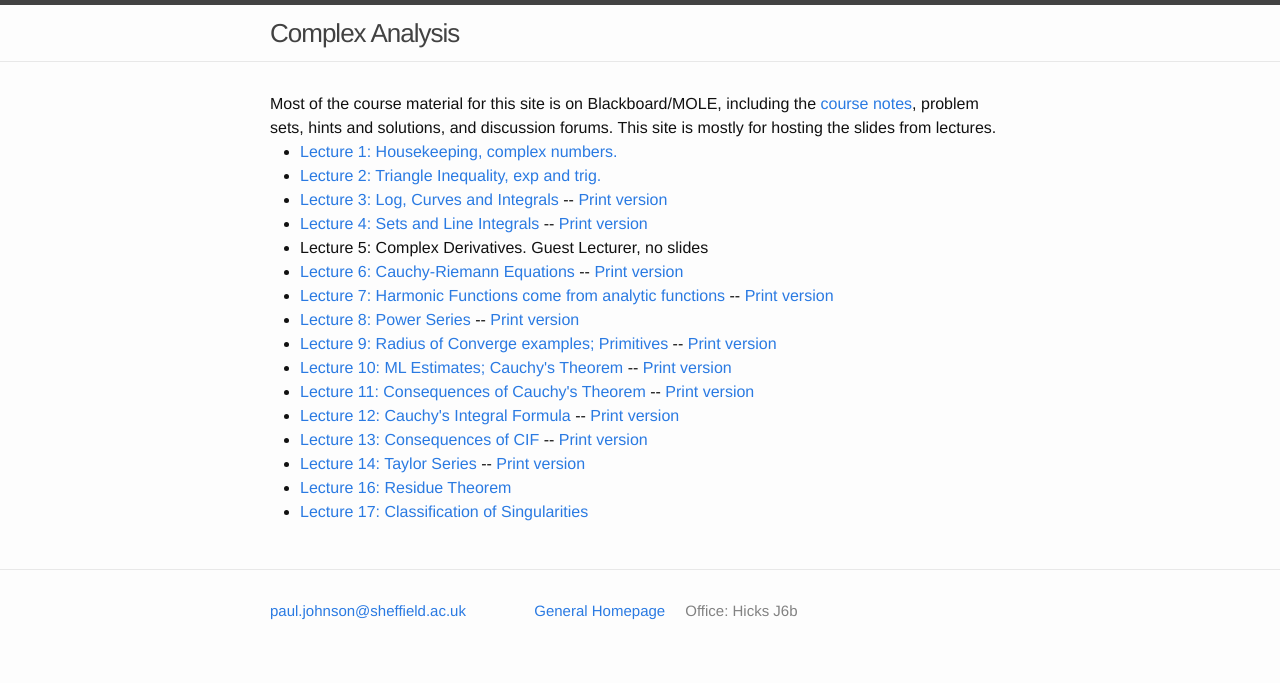
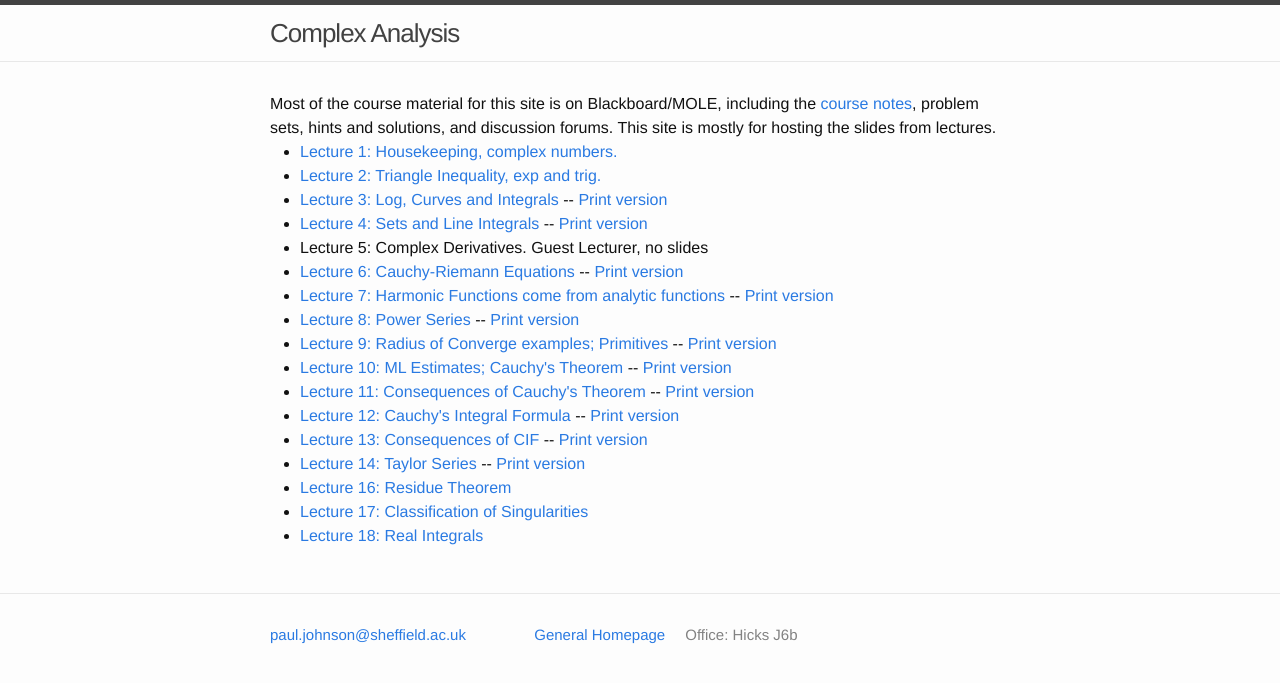
Before and after one commit to ptwiddle/MAS332-Complex-Analysis, a Jekyll site: the page built from index.html, in a window 1280 px wide. Shown: the top 683 px of the page. Built offline with Jekyll 4.4.1, drawn with Linux system fonts in a browser that asks for light colours.

Commit message:
Real integrals

```diff
--- a/index.html
+++ b/index.html
@@ -22,7 +22,8 @@ layout: default
     <li> <a href="./Slides/CIFConsequences.pdf">Lecture 13: Consequences of CIF</a> -- <a href="./Slides/CIFConsequencesPrint.pdf">Print version</a> </li>
     <li> <a href="./Slides/TaylorSeries.pdf">Lecture 14: Taylor Series</a> -- <a href="./Slides/TaylorSeriesPrint.pdf">Print version</a> </li>
     <li> <a href="./Slides/ResidueTheorem.pdf">Lecture 16: Residue Theorem</a>  </li>
-                <li> <a href="./Slides/ClassificationOfSingularities.pdf">Lecture 17: Classification of Singularities</a>  </li>
+    <li> <a href="./Slides/ClassificationOfSingularities.pdf">Lecture 17: Classification of Singularities</a>  </li>
+                    <li> <a href="./Slides/RealIntegrals.pdf">Lecture 18: Real Integrals</a>  </li>
     </ul>
 
 
```
Also changed, not shown: Slides/ItsOver.jpg (added), 2 other files.
